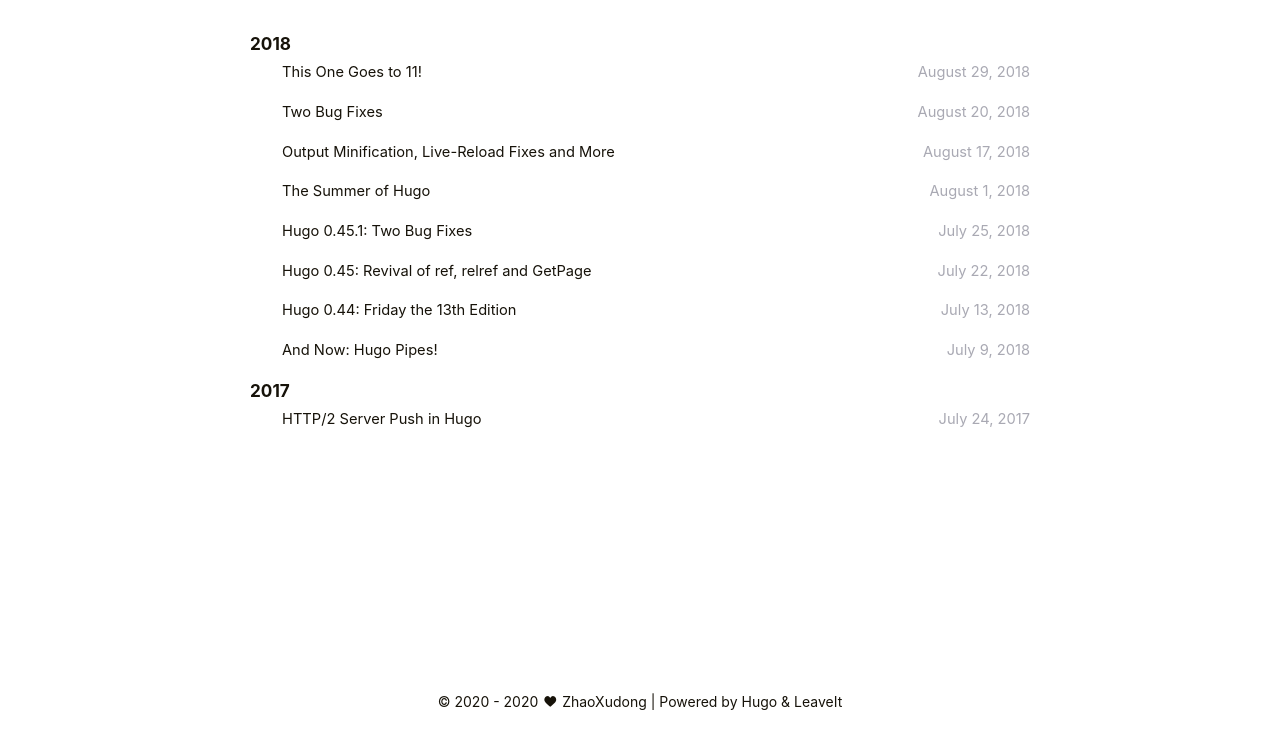
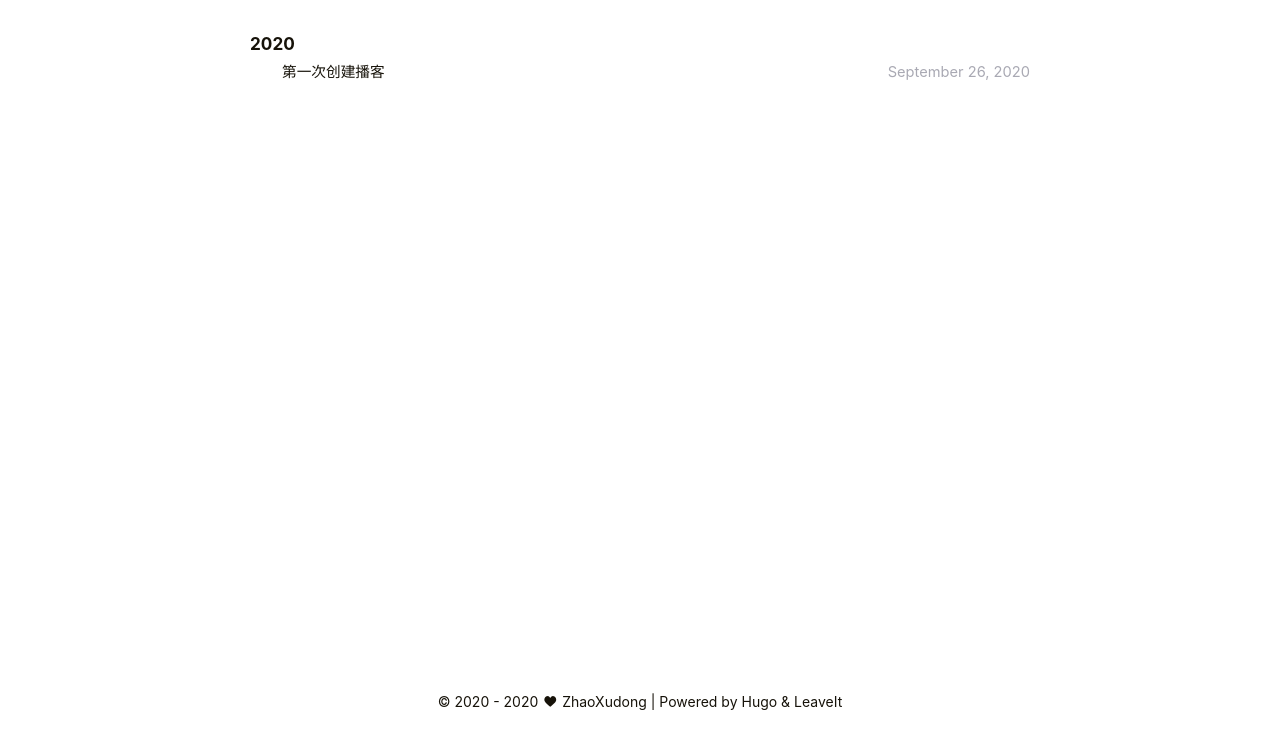
Before and after one commit to 13802-hub/13802-hub.github.io, a plain HTML site: page posts/news/index.html in a window 1280 px wide. Shown: the part 67-801 px from the top of the page. Drawn offline with Linux system fonts and the light colour scheme; a web font is replaced by a local one.

Commit message:
成功上传第一篇播客文章

```diff
--- a/posts/news/index.html
+++ b/posts/news/index.html
@@ -97,74 +97,15 @@
 
 <div class="post-warp archive">
 
-    <h3>2018</h3>
-
+    <h3>2020</h3>
 
     <article class="archive-item">
-        <a href="/2018/0.48-relnotes/" class="archive-item-link">This One Goes to 11!</a>
+        <a href="/2020/2020-9-26/" class="archive-item-link">第一次创建播客</a>
         <span class="archive-item-date">
-            August 29, 2018
+            September 26, 2020
         </span>
     </article>
 
-    <article class="archive-item">
-        <a href="/2018/0.47.1-relnotes/" class="archive-item-link">Two Bug Fixes</a>
-        <span class="archive-item-date">
-            August 20, 2018
-        </span>
-    </article>
-
-    <article class="archive-item">
-        <a href="/2018/0.47-relnotes/" class="archive-item-link">Output Minification, Live-Reload Fixes and More</a>
-        <span class="archive-item-date">
-            August 17, 2018
-        </span>
-    </article>
-
-    <article class="archive-item">
-        <a href="/2018/0.46-relnotes/" class="archive-item-link">The Summer of Hugo</a>
-        <span class="archive-item-date">
-            August 1, 2018
-        </span>
-    </article>
-
-    <article class="archive-item">
-        <a href="/2018/0.45.1-relnotes/" class="archive-item-link">Hugo 0.45.1: Two Bug Fixes</a>
-        <span class="archive-item-date">
-            July 25, 2018
-        </span>
-    </article>
-
-    <article class="archive-item">
-        <a href="/2018/0.45-relnotes/" class="archive-item-link">Hugo 0.45: Revival of ref, relref and GetPage</a>
-        <span class="archive-item-date">
-            July 22, 2018
-        </span>
-    </article>
-
-    <article class="archive-item">
-        <a href="/2018/0.44-relnotes/" class="archive-item-link">Hugo 0.44: Friday the 13th Edition</a>
-        <span class="archive-item-date">
-            July 13, 2018
-        </span>
-    </article>
-
-    <article class="archive-item">
-        <a href="/2018/0.43-relnotes/" class="archive-item-link">And Now: Hugo Pipes!</a>
-        <span class="archive-item-date">
-            July 9, 2018
-        </span>
-    </article>
-
-    <h3>2017</h3>
-
-
-    <article class="archive-item">
-        <a href="/2017/http2-server-push-in-hugo/" class="archive-item-link">HTTP/2 Server Push in Hugo</a>
-        <span class="archive-item-date">
-            July 24, 2017
-        </span>
-    </article>
 
 
 
```
Also changed, not shown: about/index.html (+2 -2 lines), posts/index.html (+1 -1 lines), tags/index.html (+1 -1 lines).
